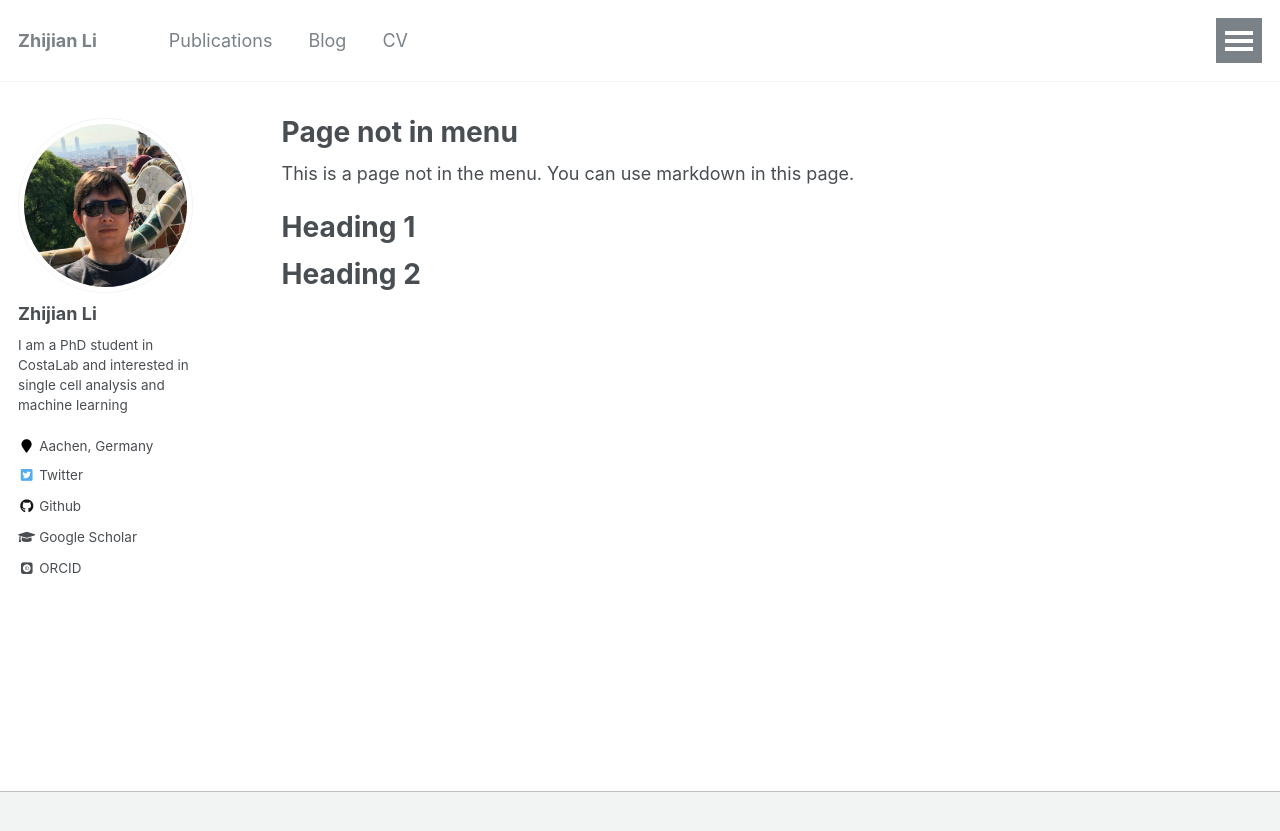
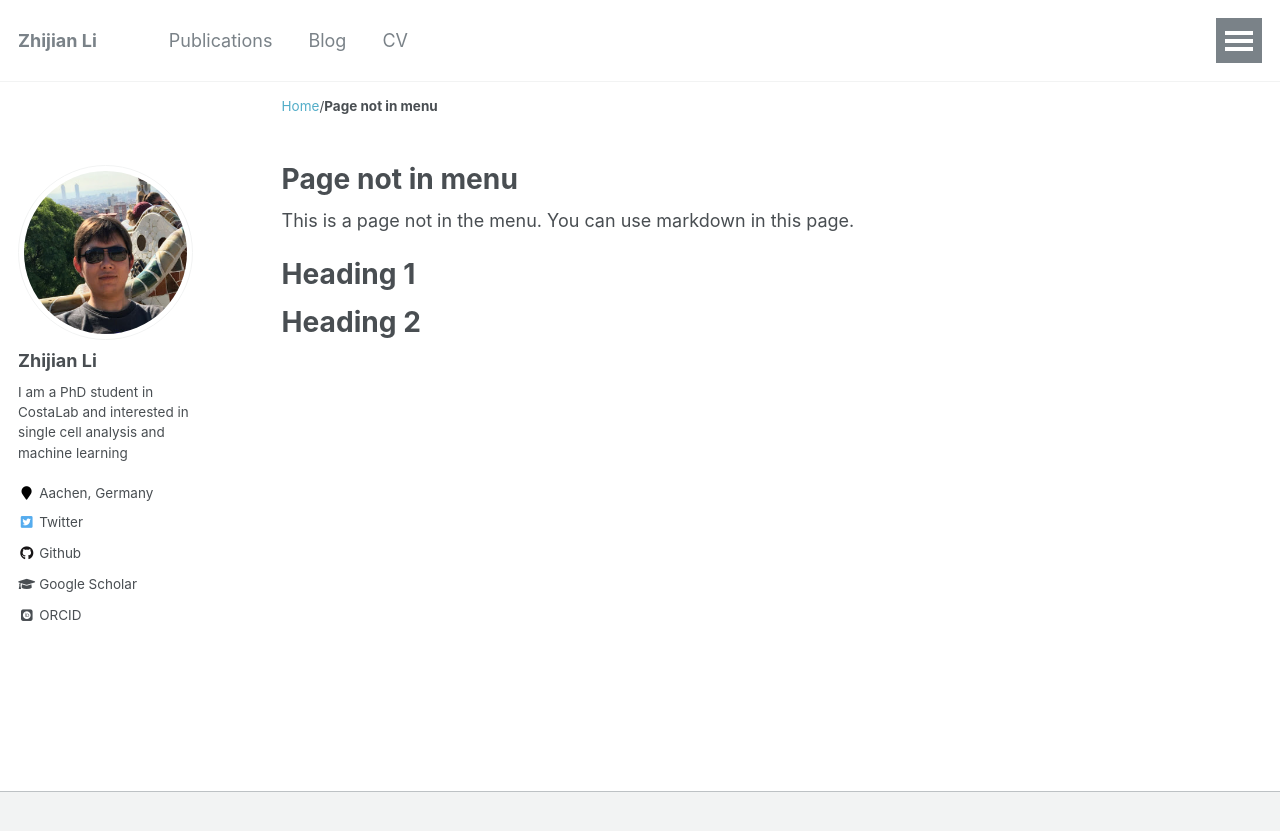
Before and after one commit to lzj1769/lzj1769.github.io, a Jekyll site: the page built from _pages/non-menu-page.md, in a window 1280 px wide. Shown: the top 831 px of the page. Built offline with Jekyll 4.4.1, drawn with Linux system fonts in a browser that asks for light colours; some web fonts are replaced.

Commit message:
update config

```diff
--- a/_config.yml
+++ b/_config.yml
@@ -5,12 +5,12 @@ description              : "personal description"
 url                      : 'https://lzj1769.github.io'
 baseurl                  : "" # the subpath of your site, e.g. "/blog"
 repository               : "lzj1769/lzj1769.github.io"
-twitter_username         : ZhijianLi3
+twitter_username         : "ZhijianLi3"
 teaser                   :  # filename of teaser fallback teaser image placed in /images/, .e.g. "500x300.png"
-breadcrumbs              : false # true, false (default)
-words_per_minute         : 160
+breadcrumbs              : "false" # true, false (default)
+words_per_minute         : "160"
 read_more                : "disabled" # if enabled, adds "Read more" links to excerpts
-talkmap_link             : false #change to true to add link to talkmap on talks page
+talkmap_link             : "false" #change to true to add link to talkmap on talks page
 comments:
   provider               : # false (default), "disqus", "discourse", "facebook", "google-plus", "staticman", "custom"
   disqus:
@@ -40,15 +40,9 @@ staticman:
 atom_feed:
   path                   : # blank (default) uses feed.xml
 
-# SEO Related
-google_site_verification :
-bing_site_verification   :
-alexa_site_verification  :
-yandex_site_verification :
-
 # Social Sharing
 twitter:
-  username               : ZhijianLi3
+  username               : "ZhijianLi3"
 og_image                 :  # Open Graph/Twitter default site image
 # For specifying social profiles
 # - https://developers.google.com/structured-data/customize/social-profiles
```
